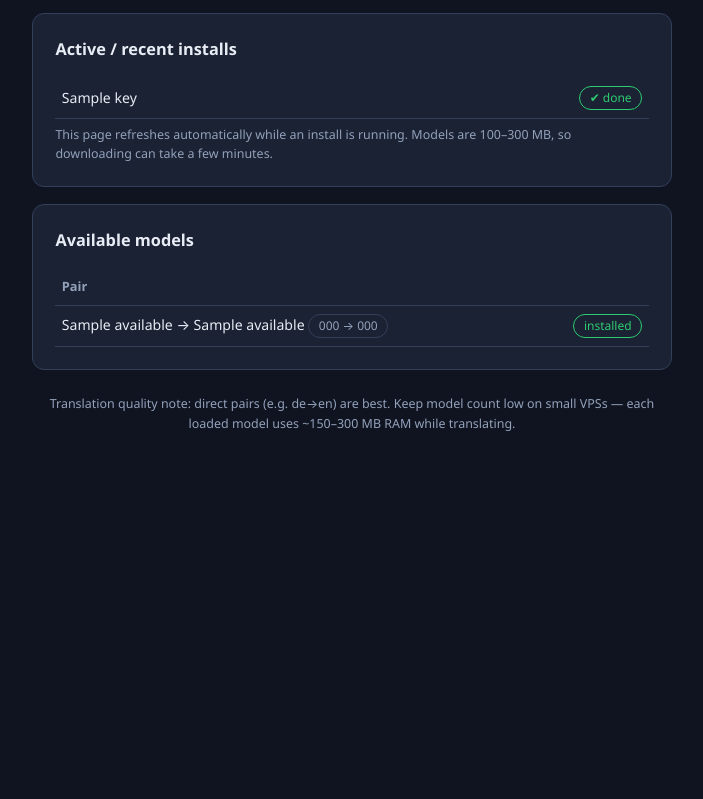
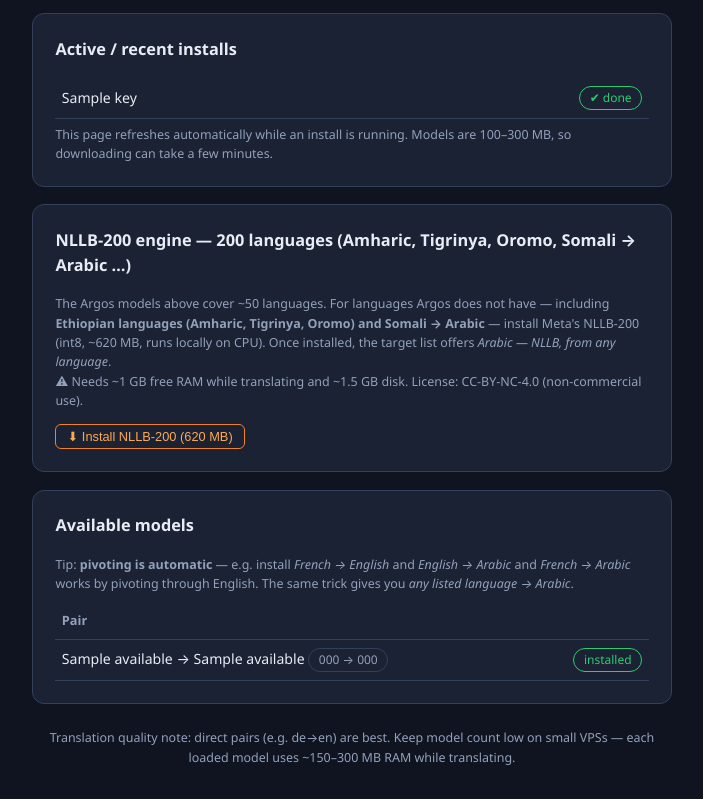
Before and after one commit to xsukax/xsukax-RSS-Filter-Translator, a Flask app: template templates/models.html in a window 1280 px wide. Shown: the part 431-1230 px from the top of the page, without its empty margins (288-991 px from the left). Before the commit the page ends 862 px from the top, so only its background shows below. Run offline with Flask 3, Linux system fonts and the light colour scheme; the template is opened without the code that fills it: most values are stand-ins (such as "Sample title", 1, 10 or a date in 2020).

Commit message:
Add files via upload

```diff
--- a/templates/models.html
+++ b/templates/models.html
@@ -75,7 +75,33 @@
   {% endif %}
 
   <div class="panel">
+    <h2>NLLB-200 engine — 200 languages (Amharic, Tigrinya, Oromo, Somali → Arabic …)</h2>
+    <p class="hint" style="margin-bottom:.8rem">
+      The Argos models above cover ~50 languages. For languages Argos does not have —
+      including <strong>Ethiopian languages (Amharic, Tigrinya, Oromo) and Somali → Arabic</strong> —
+      install Meta's NLLB-200 (int8, ~620 MB, runs locally on CPU).
+      Once installed, the target list offers <em>Arabic — NLLB, from any language</em>.
+      <br>⚠ Needs ~1 GB free RAM while translating and ~1.5 GB disk. License: CC-BY-NC-4.0
+      (non-commercial use).
+    </p>
+    {% if nllb %}
+      <p><span class="badge ok">✔ installed</span>
+      <span class="hint">Arabic, English, French, Amharic, Tigrinya, Oromo, Somali and more
+      now appear as translation targets.</span></p>
+    {% else %}
+      <form method="post" action="{{ url_for('models_install_nllb') }}"
+            onsubmit="return confirm('Download ~620 MB NLLB-200 model now?');">
+        <button class="btn-small" type="submit">⬇ Install NLLB-200 (620 MB)</button>
+      </form>
+    {% endif %}
+  </div>
+
+  <div class="panel">
     <h2>Available models</h2>
+    <p class="hint" style="margin-bottom:.6rem">Tip: <strong>pivoting is automatic</strong> —
+      e.g. install <em>French → English</em> and <em>English → Arabic</em> and
+      <em>French → Arabic</em> works by pivoting through English. The same trick gives you
+      <em>any listed language → Arabic</em>.</p>
     {% if available is none %}
     <p class="hint">Could not reach the Argos package index. The server needs one-time
     internet access to raw.githubusercontent.com and data.argosopentech.com to download
```
